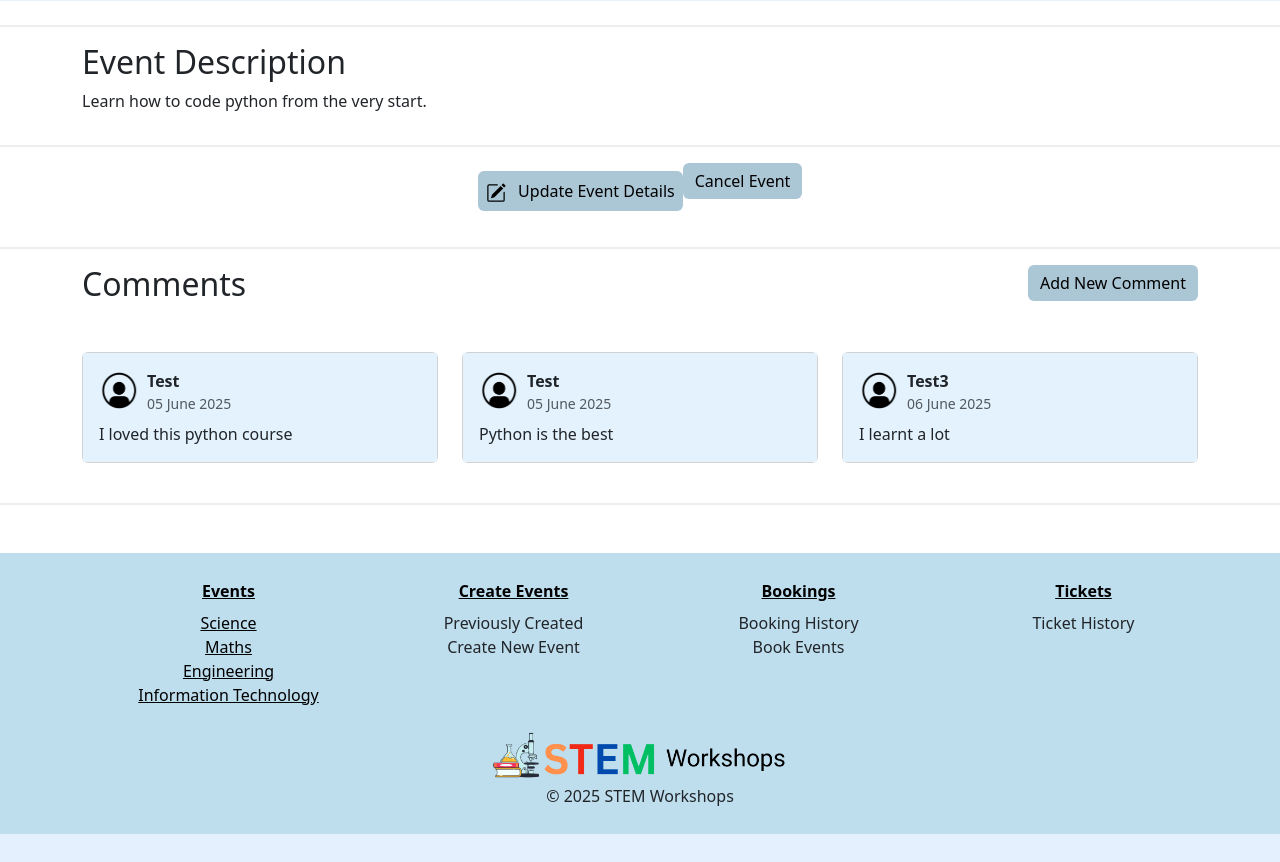
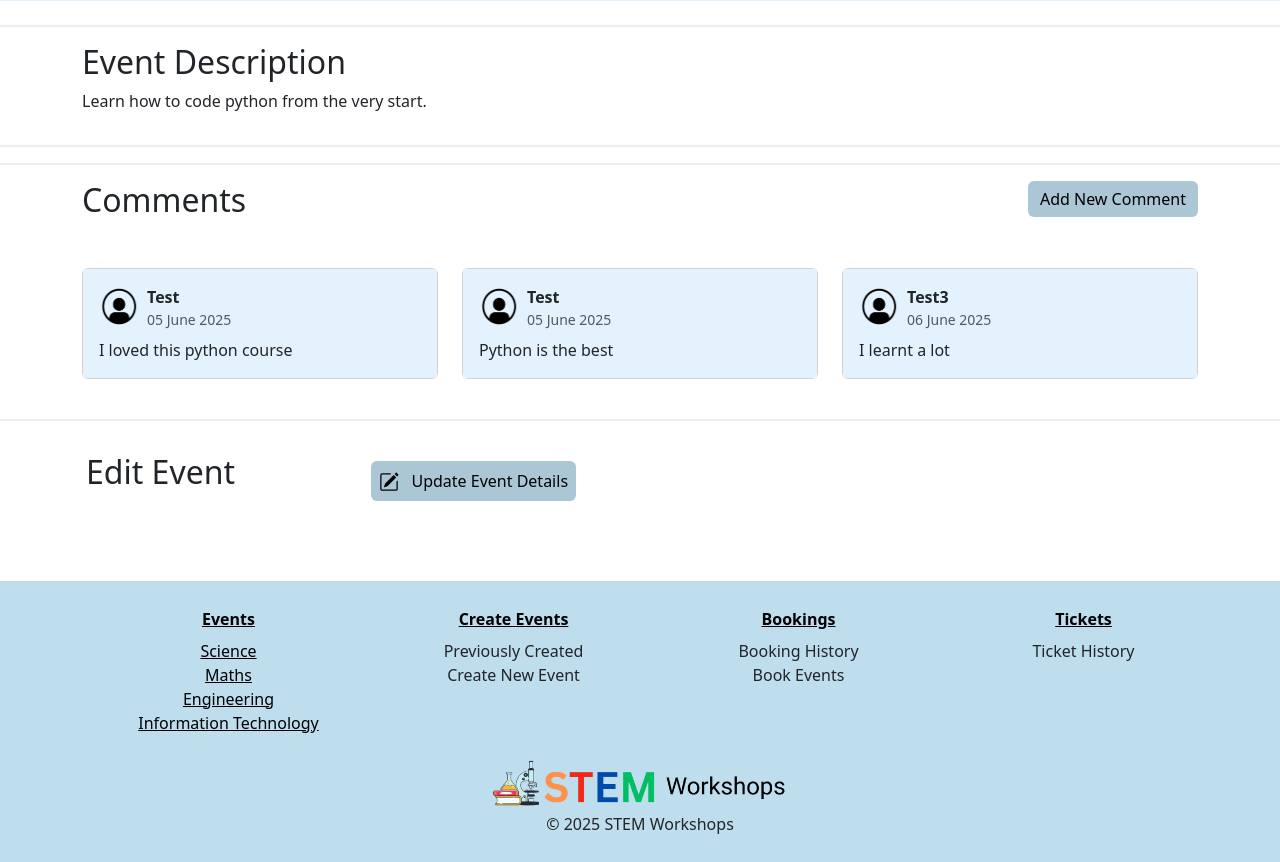
Before and after one commit to AkashDesh1211/iab207-a3-group25, a Flask app: page /1 in a window 1280 px wide. Shown: the part 1019-1881 px from the top of the page. Before the commit the page ends 1853 px from the top, so only its background shows below. Run offline with Flask 3, Linux system fonts and the light colour scheme; a user stored in the database is signed in; some libraries are stand-ins or nearby versions.

Commit message:
fixed cancel event button

```diff
--- a/STEMWorkshops/templates/event_details.html
+++ b/STEMWorkshops/templates/event_details.html
@@ -323,30 +323,6 @@
 
 
 
-    <!--button that allows users to edit event details if they are in the same account the event was created on-->
-    {% if event.user_id == current_user.user_id %}
-    <div class="d-flex justify-content-center update-button ">
-      <!--button links user to create events page so that they can edit event details-->
-      <a href="/create" class="text-decoration-none"><button class="btn btn-info mt-sm-2 p-2 " type="button">
-          <!--pencil in square icon that represents editting event detail-->
-          <svg xmlns="http://www.w3.org/2000/svg" width="20" height="20" fill="currentColor" class="bi bi-pencil-square"
-            viewBox="0 0 16 16">
-            <path
-              d="M15.502 1.94a.5.5 0 0 1 0 .706L14.459 3.69l-2-2L13.502.646a.5.5 0 0 1 .707 0l1.293 1.293zm-1.75 2.456-2-2L4.939 9.21a.5.5 0 0 0-.121.196l-.805 2.414a.25.25 0 0 0 .316.316l2.414-.805a.5.5 0 0 0 .196-.12l6.813-6.814z" />
-            <path fill-rule="evenodd"
-              d="M1 13.5A1.5 1.5 0 0 0 2.5 15h11a1.5 1.5 0 0 0 1.5-1.5v-6a.5.5 0 0 0-1 0v6a.5.5 0 0 1-.5.5h-11a.5.5 0 0 1-.5-.5v-11a.5.5 0 0 1 .5-.5H9a.5.5 0 0 0 0-1H2.5A1.5 1.5 0 0 0 1 2.5z" />
-          </svg> &nbsp;
-          <!--text on update event details button-->
-          Update Event Details</button>
-      </a>
-
-      <form method="POST" action="{{ url_for('events.cancel_event', id=event.event_id)}}">
-        <button type="submit" class="btn btn-info">Cancel Event</button>
-      </form>
-
-    </div>
-     {% else %}
-    {% endif %}
 
 
 <!-- Comments Section With Styled Cards and Full Comment Modal -->
@@ -435,6 +411,51 @@
 
 
 
+<!--button that allows users to edit event details if they are in the same account the event was created on-->
+    {% if event.user_id == current_user.user_id %}
+    <div class="container pt-3 pb-3 ">
+      <div class="row">
+        <div class="col-lg-3 col-md-3 col-sm-6 text-start p-3">
+          <h2>
+          Edit Event
+        </h2>
+        </div>
+
+        <div class="col-lg-3 col-md-3 col-sm-6 text-start p-3">
+          <!--button links user to create events page so that they can edit event details-->
+      <a href="/create" class="text-decoration-none"><button class="btn btn-info mt-sm-2 p-2 " type="button">
+          <!--pencil in square icon that represents editting event detail-->
+          <svg xmlns="http://www.w3.org/2000/svg" width="20" height="20" fill="currentColor" class="bi bi-pencil-square"
+            viewBox="0 0 16 16">
+            <path
+              d="M15.502 1.94a.5.5 0 0 1 0 .706L14.459 3.69l-2-2L13.502.646a.5.5 0 0 1 .707 0l1.293 1.293zm-1.75 2.456-2-2L4.939 9.21a.5.5 0 0 0-.121.196l-.805 2.414a.25.25 0 0 0 .316.316l2.414-.805a.5.5 0 0 0 .196-.12l6.813-6.814z" />
+            <path fill-rule="evenodd"
+              d="M1 13.5A1.5 1.5 0 0 0 2.5 15h11a1.5 1.5 0 0 0 1.5-1.5v-6a.5.5 0 0 0-1 0v6a.5.5 0 0 1-.5.5h-11a.5.5 0 0 1-.5-.5v-11a.5.5 0 0 1 .5-.5H9a.5.5 0 0 0 0-1H2.5A1.5 1.5 0 0 0 1 2.5z" />
+          </svg> &nbsp;
+          <!--text on update event details button-->
+          Update Event Details</button>
+      </a>
+        </div>
+
+        <div class="col-lg-3 col-md-3 col-sm-6 text-start p-3">
+         {% if event.event_status == 'Cancelled' %}
+      {%else%}
+      <form method="POST" action="{{ url_for('events.cancel_event', id=event.event_id)}}">
+        <button type="submit" class="btn btn-danger">Cancel Event</button>
+      </form>
+      {%endif%}
+        </div>
+
+
+      </div>
+
+
+    </div>
+     {% else %}
+    {% endif %}
+
+
+
 
 
     </section>
```
Also changed, not shown: instance/sitedata.sqlite.
